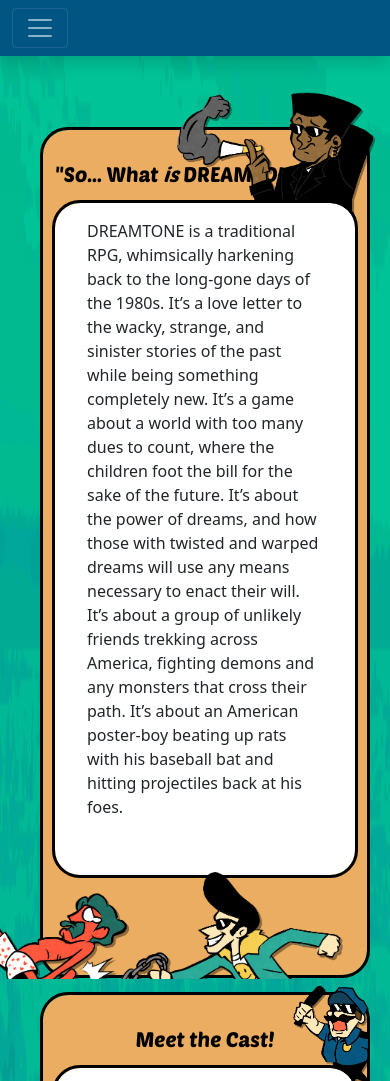
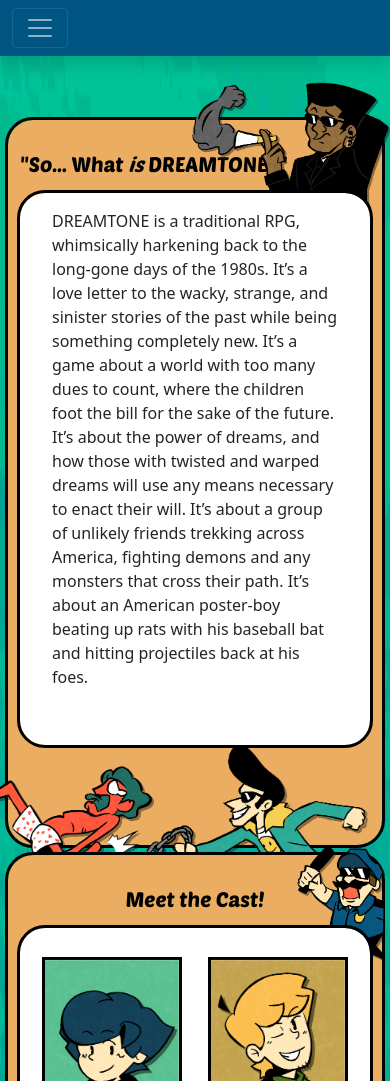
Before and after one commit to dreamtonerpg/dreamtonerpg.github.io, a plain HTML site: page about.html in a window 390 px wide. Shown: the top 1081 px of the page. Drawn offline with nearby package versions, Linux system fonts and the light colour scheme.

Commit message:
feat: thing

```diff
--- a/style.css
+++ b/style.css
@@ -14,6 +14,10 @@ body {
         rgba(0, 193, 150, 0.5),
         rgba(06, 193, 150, 1)
     );
+}
+
+* {
+    box-sizing: border-box;
 }
 
 h1 {
@@ -143,7 +147,6 @@ h1 {
         /* shameful */
         left: -60px !important;
     }
-
 }
 
 @media (max-width: 1180px) {
@@ -184,9 +187,6 @@ h1 {
         padding-block-end: 40px;
         margin-block-end: 220px;
     }
-
-
-
 }
 
 @media (max-width: 1284px) {
@@ -371,7 +371,6 @@ h1 {
     margin-right: auto;
     display: flex;
     flex-direction: row;
-    flex-wrap: wrap;
 
     max-width: 70rem;
     justify-content: center;
@@ -397,7 +396,7 @@ h1 {
     background-color: #eaad61;
     flex-grow: 1;
     position: relative;
-    margin: 10px;
+    margin-bottom: 10px;
 
     box-sizing: border-box;
 
@@ -414,7 +413,7 @@ h1 {
     flex: 1;
     background-color: #eaad61;
     position: relative;
-    margin: 10px;
+    margin-bottom: 10px;
     padding-left: 0.8rem;
     padding-right: 0.8rem;
 
@@ -681,8 +680,6 @@ h1 {
 }
 
 @media (max-width: 800px) {
-
-
     .neil {
         margin: none;
         width: min(400px);
@@ -712,10 +709,13 @@ h1 {
         flex-direction: column;
     }
 
-
+    .aboutContainer {
+        flex-direction: column;
+        align-items: center;
+    }
 
     .aboutColumn {
-		max-width: 300px !important;
+        max-width: 400px !important;
     }
 
     .flipper {
@@ -731,7 +731,6 @@ h1 {
         transition: 0.6s;
     }
 
-
     .longaboutbox {
         width: 100% !important;
     }
@@ -745,9 +744,9 @@ h1 {
 
     .image-outside-top-right-2 {
         /* shameful */
-		left: -100px !important;
+        left: -40px !important;
         z-index: 1;
-		top: -123px;
+        top: -110px;
         width: 400px;
     }
 
@@ -776,7 +775,6 @@ h1 {
         font-family: Posten;
         font-size: 1.3rem;
     }
-
 }
 
 footer {
```
Lines whose indentation alone changed are shown as unchanged.
